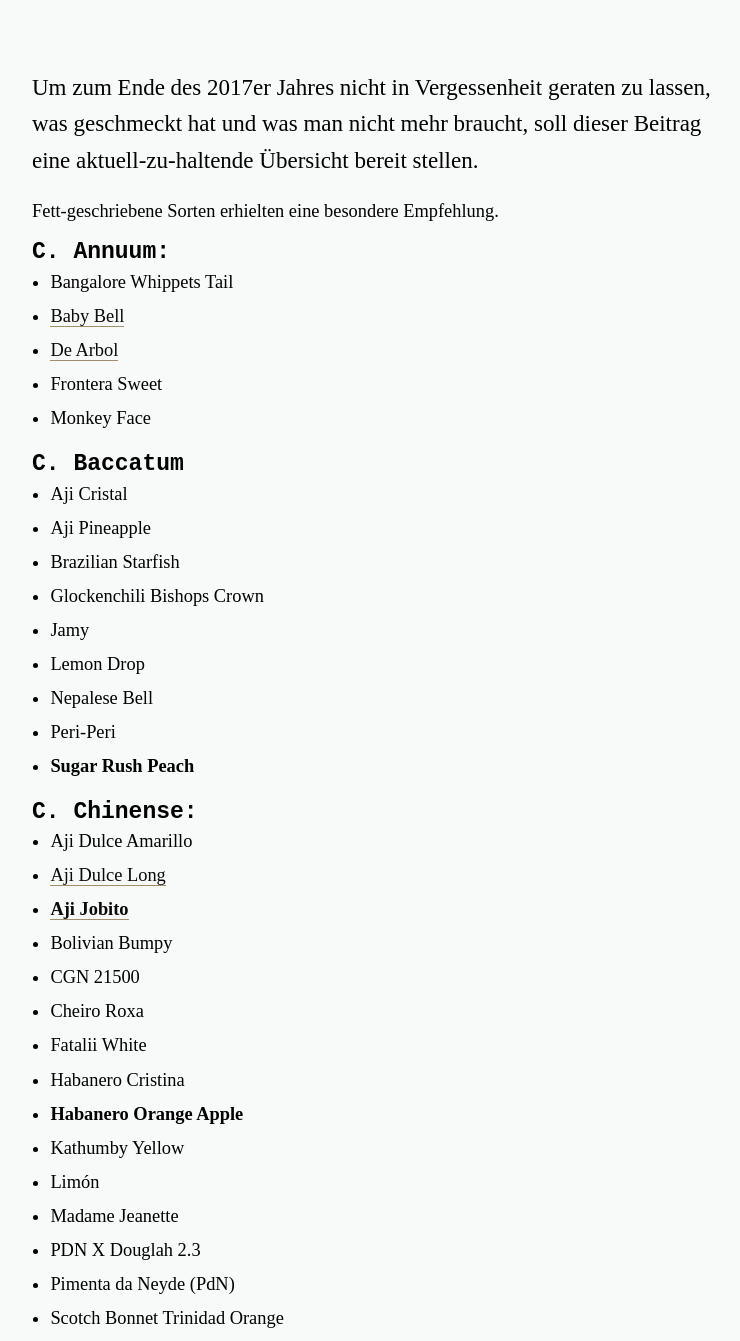
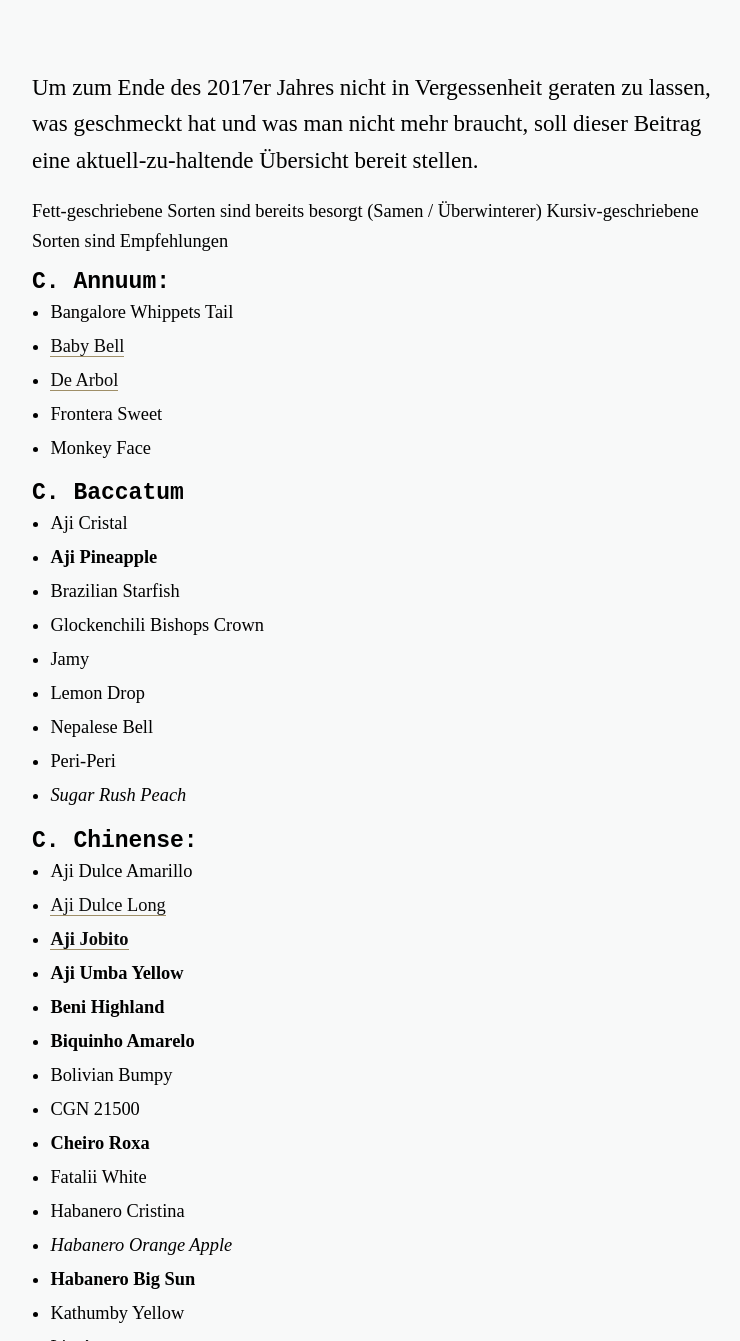
Before and after one commit to iamsebastian/blog.sebastian.science, a Jekyll site: the page built from _posts/2017-05-22-capsicum-planung-2018.markdown, in a window 1280 px wide and 1400 px high, scrolled down 589 px, cut to the strip 59-1400 px from the top of the window. Shown: the whole strip, without its empty margins (256-996 px from the left). Built offline with Jekyll 4.4.1, drawn with Linux system fonts in a browser that asks for light colours; some of the changed text lies outside the part shown.

Commit message:
Updated seeds

```diff
--- a/_data/seeds.yaml
+++ b/_data/seeds.yaml
@@ -27,7 +27,7 @@
 C. Baccatum Orange Drop: 15
 C. Chinense Adjuma - Kaufmix 04/2017 - Afrika: 8
 C. Chinense Adjuma - Kaufmix 06/2017 - Niederlande: 30
-C. Chinense Beni Highland: 10
+C. Chinense Beni Highland: 5
 C. Chinense Biquinho Amarelo: 5
 C. Chinense Cheiro Roxa: 10
 C. Chinense Teapot orange: 10
--- a/_posts/2017-05-22-capsicum-planung-2018.markdown
+++ b/_posts/2017-05-22-capsicum-planung-2018.markdown
@@ -10,7 +10,8 @@
 
 Um zum Ende des 2017er Jahres nicht in Vergessenheit geraten zu lassen, was geschmeckt hat und was man nicht mehr braucht, soll dieser Beitrag eine aktuell-zu-haltende Übersicht bereit stellen.
 
-Fett-geschriebene Sorten erhielten eine besondere Empfehlung.
+Fett-geschriebene Sorten sind bereits besorgt (Samen / Überwinterer)
+Kursiv-geschriebene Sorten sind Empfehlungen
 
 #### C. Annuum:
 - Bangalore Whippets Tail
@@ -21,39 +22,47 @@
 
 #### C. Baccatum
 - Aji Cristal
-- Aji Pineapple
+- **Aji Pineapple**
 - Brazilian Starfish
 - Glockenchili Bishops Crown
 - Jamy
 - Lemon Drop
 - Nepalese Bell
 - Peri-Peri
-- **Sugar Rush Peach**
+- *Sugar Rush Peach*
 
 #### C. Chinense:
 - Aji Dulce Amarillo
 - [Aji Dulce Long](http://hot-pain.de/wp-content/uploads/aji-dulce-long.jpg)
 - [**Aji Jobito**](https://chiliforum.hot-pain.de/threads/geschmackliche-bewertung-meiner-chilis-saison-2016.29295/page-5#post-656113)
+- **Aji Umba Yellow**
+- **Beni Highland**
+- **Biquinho Amarelo**
 - Bolivian Bumpy
 - CGN 21500
-- Cheiro Roxa
+- **Cheiro Roxa**
 - Fatalii White
 - Habanero Cristina
-- **Habanero Orange Apple**
+- *Habanero Orange Apple*
+- **Habanero Big Sun**
 - Kathumby Yellow
 - Limón
-- Madame Jeanette
 - PDN X Douglah 2.3
 - Pimenta da Neyde (PdN)
+- *Scotch Bonnet MOA*
 - Scotch Bonnet Trinidad Orange
-- **Scotch Bonnet MOA**
+- **Teapot Orange**
 
 #### C. Frustescens:
 - Lanterna De Foc
 - Istagua
 
 #### C. Pubescens:
-- **Brown (Community Sorte)**
+- **Aji Oro**
+- *Brown (Community Sorte)*
 - **Canario**
-- Gelbe Riesen
-- Orange Locoto
+- **(Chile) De Seda**
+- **Costa Rican orange**
+- **Mini Orange**
+- **San Isidro**
+- **Turbo Pube Yellow**
```
